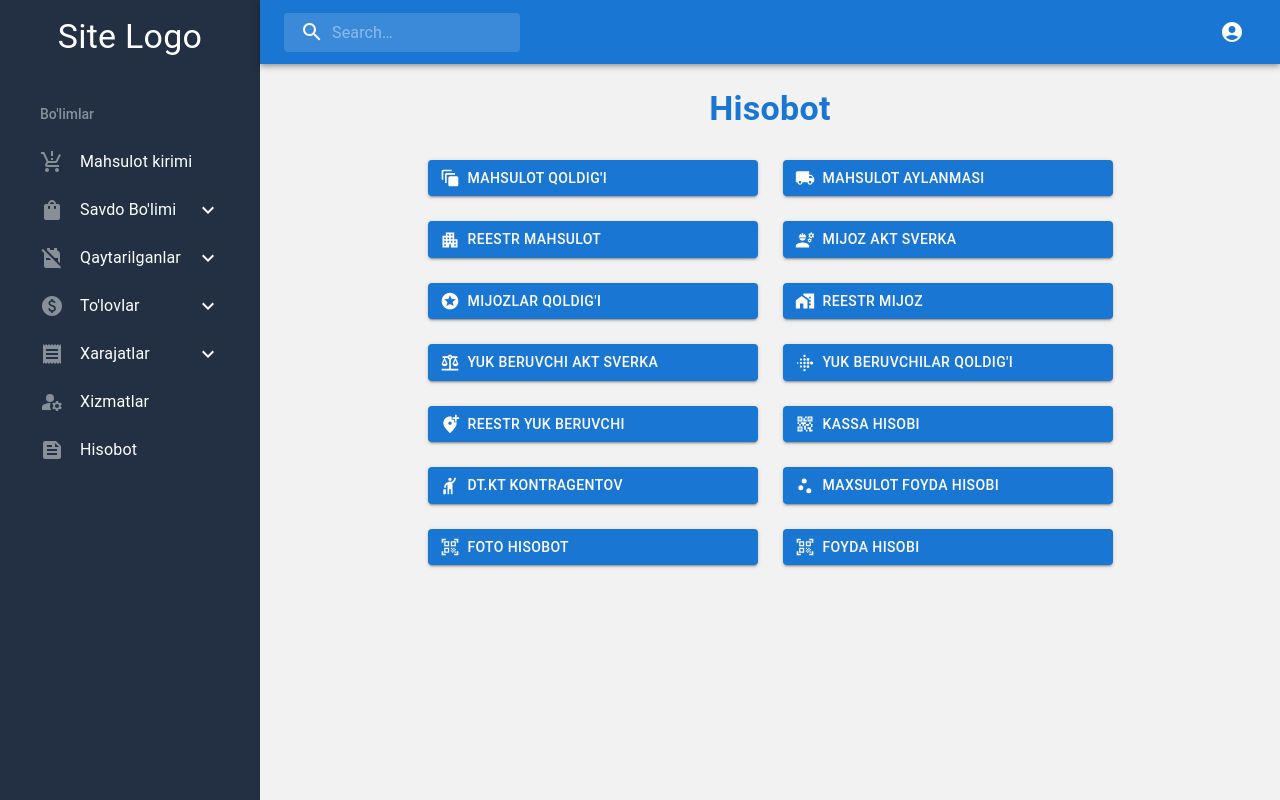
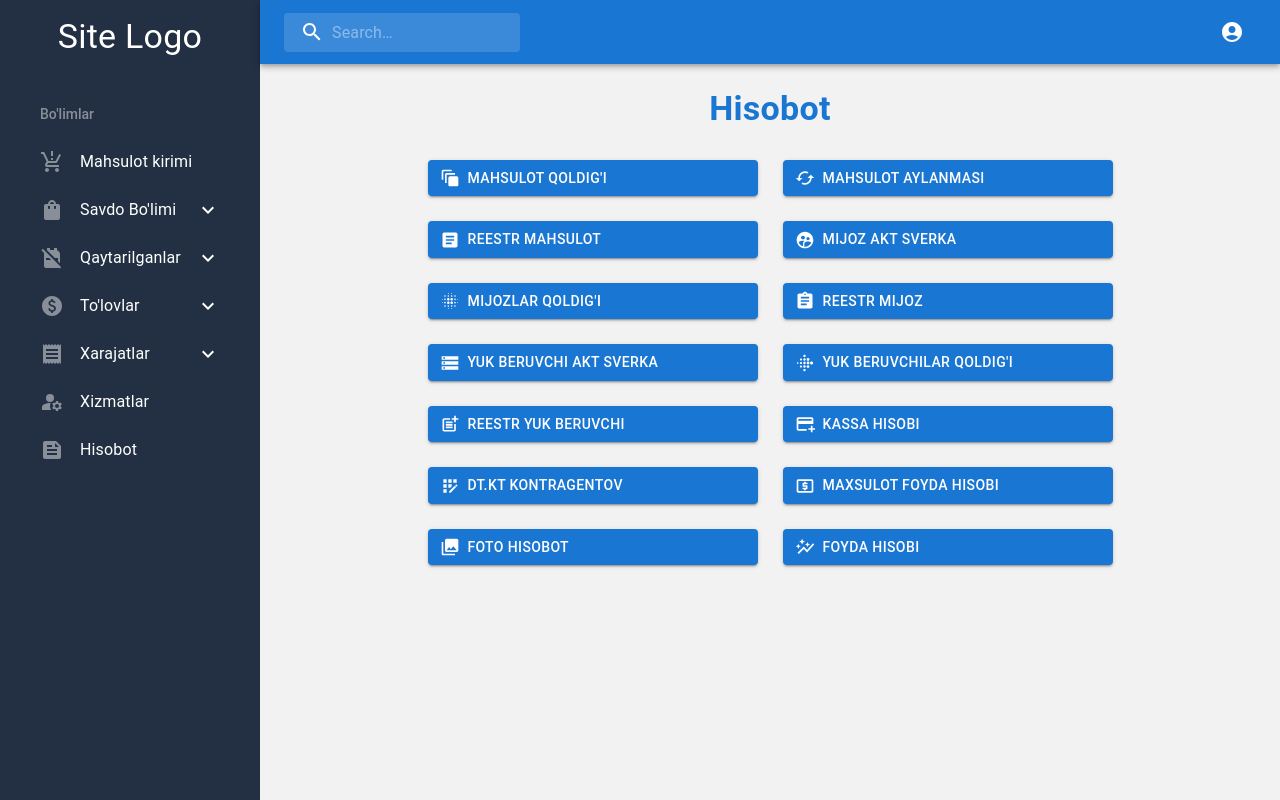
Before and after one commit to NurmuhammadovHojiakbar/Muhammadali-service-shop, a React (Create React App) app: page /hisobot in a window 1280 px wide. Built offline with nearby package versions, Linux system fonts and the light colour scheme.

Commit message:
Hisobot icon changed

```diff
--- a/src/Pages/Hisobot/Hisobot.js
+++ b/src/Pages/Hisobot/Hisobot.js
@@ -1,17 +1,18 @@
 import Mundarija from "../../Components/Mundarija/Mundarija"
-import StarsIcon from '@mui/icons-material/Stars';
-import LocalShippingIcon from '@mui/icons-material/LocalShipping';
-import ApartmentIcon from '@mui/icons-material/Apartment';
-import EngineeringIcon from '@mui/icons-material/Engineering';
-import HomeWorkIcon from '@mui/icons-material/HomeWork';
 import AutoAwesomeMotionIcon from '@mui/icons-material/AutoAwesomeMotion';
-import BalanceIcon from '@mui/icons-material/Balance';
-import AddLocationAltIcon from '@mui/icons-material/AddLocationAlt';
 import FitbitIcon from '@mui/icons-material/Fitbit';
-import QrCode2Icon from '@mui/icons-material/QrCode2';
-import HailIcon from '@mui/icons-material/Hail';
-import ScatterPlotIcon from '@mui/icons-material/ScatterPlot';
-import QrCodeScannerIcon from '@mui/icons-material/QrCodeScanner';
+import CachedIcon from '@mui/icons-material/Cached';
+import ArticleIcon from '@mui/icons-material/Article';
+import SupervisedUserCircleIcon from '@mui/icons-material/SupervisedUserCircle';
+import BlurOnIcon from '@mui/icons-material/BlurOn';
+import AssignmentIcon from '@mui/icons-material/Assignment';
+import StorageIcon from '@mui/icons-material/Storage';
+import PostAddIcon from '@mui/icons-material/PostAdd';
+import AddCardIcon from '@mui/icons-material/AddCard';
+import AppRegistrationIcon from '@mui/icons-material/AppRegistration';
+import LocalAtmIcon from '@mui/icons-material/LocalAtm';
+import PhotoLibraryIcon from '@mui/icons-material/PhotoLibrary';
+import AutoGraphIcon from '@mui/icons-material/AutoGraph';
 
 const Hisobot = () => {
 
@@ -22,32 +23,32 @@ const Hisobot = () => {
             path: "/hisobot/mahsulot-qoldigi"
         },
         {
-            icon: <LocalShippingIcon />,
+            icon: <CachedIcon />,
             text: "Mahsulot aylanmasi",
             path: "/hisobot/mahsulot-aylanmasi"
         },
         {
-            icon: <ApartmentIcon />,
+            icon: <ArticleIcon />,
             text: "Reestr mahsulot",
             path: "/hisobot/reestr-mahsulot"
         },
         {
-            icon: <EngineeringIcon />,
+            icon: <SupervisedUserCircleIcon />,
             text: "Mijoz akt sverka",
             path: "/hisobot/mijoz-akt-sverka"
         },
         {
-            icon: <StarsIcon />,
+            icon: <BlurOnIcon />,
             text: "Mijozlar qoldig'i",
             path: "/hisobot/mijozlar-qoldigi"
         },
         {
-            icon: <HomeWorkIcon />,
+            icon: <AssignmentIcon />,
             text: "Reestr mijoz",
             path: "/hisobot/reestr-mijoz"
         },
         {
-            icon: <BalanceIcon />,
+            icon: <StorageIcon />,
             text: "Yuk beruvchi akt sverka",
             path: "/hisobot/yuk-beruvchi-akt-sverka"
         },
@@ -57,32 +58,32 @@ const Hisobot = () => {
             path: "/hisobot/yuk-beruvchilar-qoldigi"
         },
         {
-            icon: <AddLocationAltIcon />,
+            icon: <PostAddIcon />,
             text: "Reestr yuk beruvchi",
             path: "/hisobot/reestr-yuk-beruvchi"
         },
         {
-            icon: <QrCode2Icon />,
+            icon: <AddCardIcon />,
             text: "Kassa hisobi",
             path: "/hisobot/kassa-hisobi"
         },
         {
-            icon: <HailIcon />,
+            icon: <AppRegistrationIcon />,
             text: "DT.KT kontragentov",
             path: "/hisobot/dtkt-kontragentov"
         },
         {
-            icon: <ScatterPlotIcon />,
-            text: "MAxsulot foyda hisobi",
+            icon: <LocalAtmIcon />,
+            text: "Maxsulot foyda hisobi",
             path: "/hisobot/mahsulot-foyda-hisobi"
         },
         {
-            icon: <QrCodeScannerIcon />,
+            icon: <PhotoLibraryIcon />,
             text: "Foto hisobot",
             path: "/hisobot/foto-hisobot"
         },
         {
-            icon: <QrCodeScannerIcon />,
+            icon: <AutoGraphIcon />,
             text: "Foyda hisobi",
             path: "/hisobot/foyda-hisobi"
         },
```
